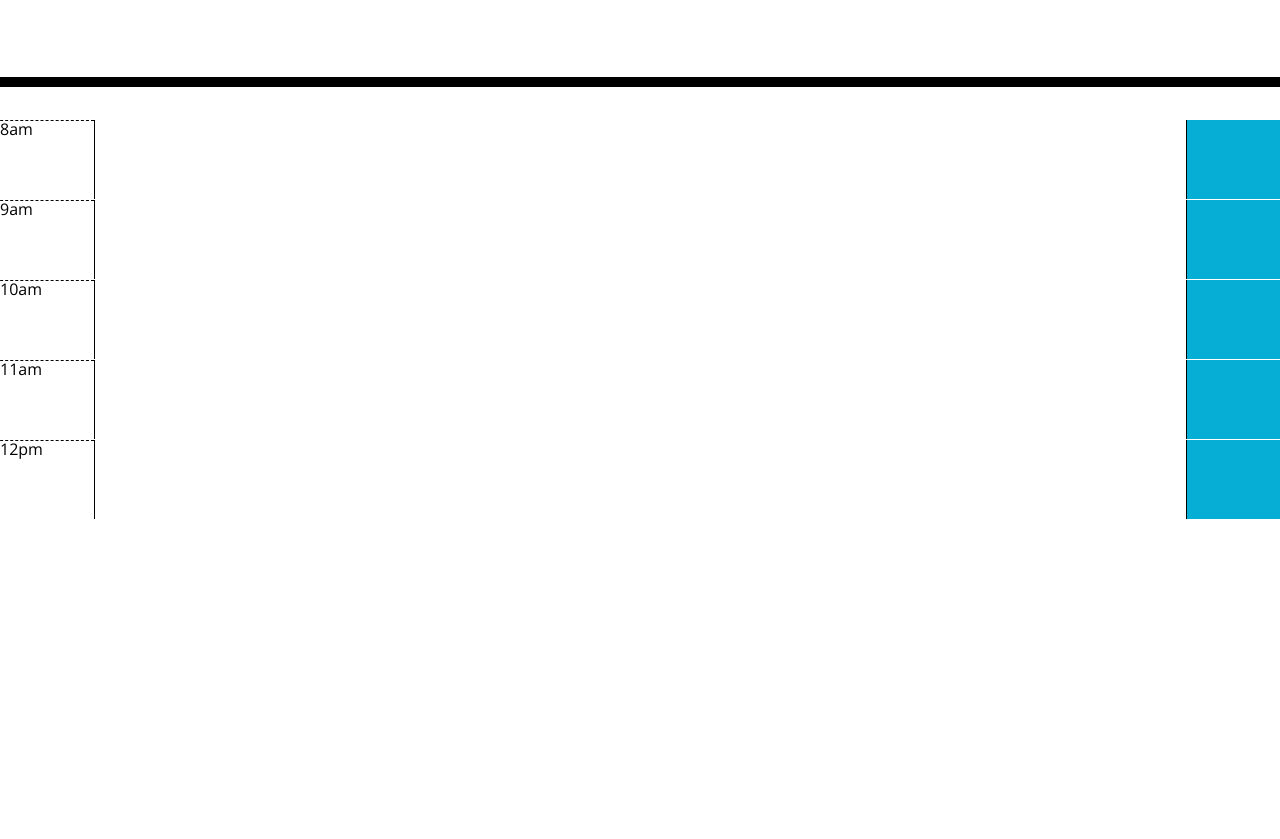
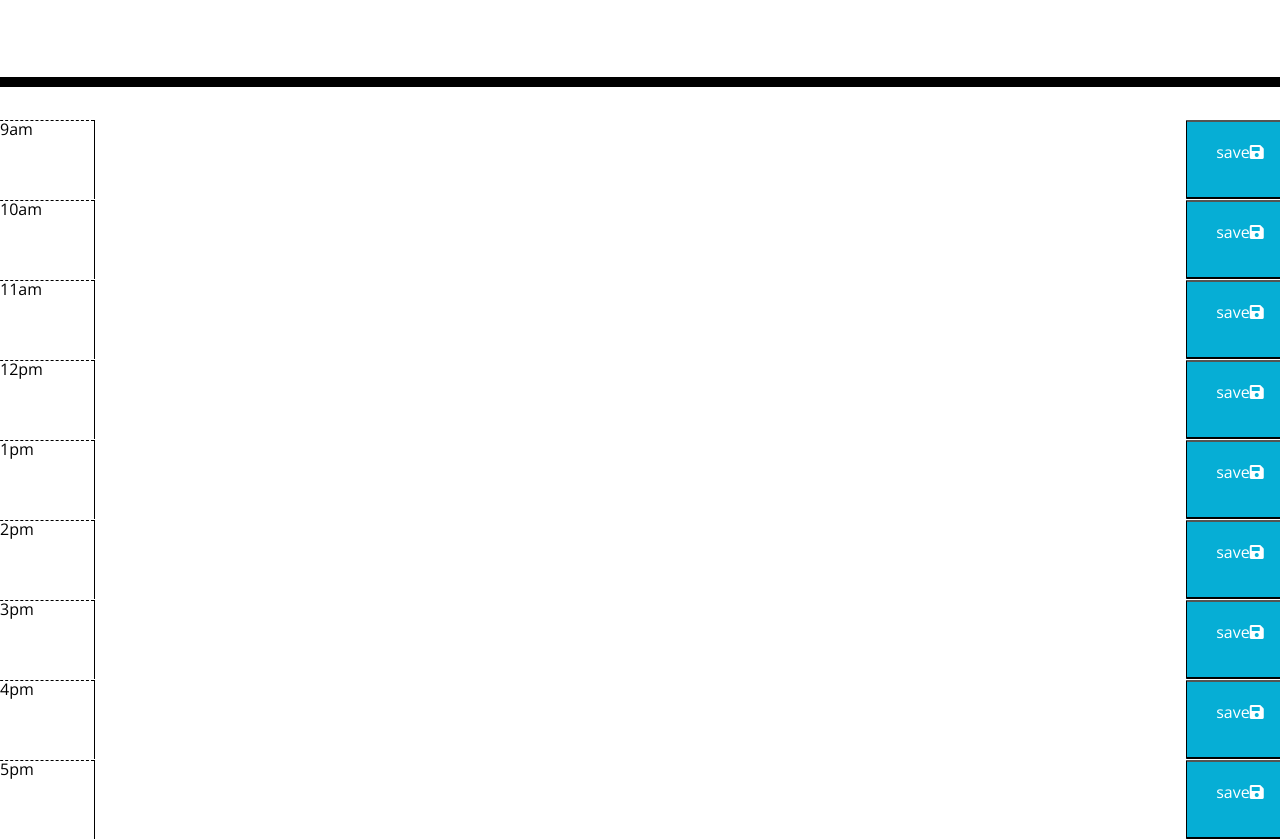
Before and after one commit to bcorporal/Work-Day-Scheduler, a plain HTML site: page index.html in a window 1280 px wide. Shown: the part 181-1020 px from the top of the page. Before the commit the page ends 800 px from the top, so only its background shows below. Drawn offline with nearby package versions, Linux system fonts and the light colour scheme.

Commit message:
Revised time, added disk icon from font awesome

```diff
--- a/index.html
+++ b/index.html
@@ -31,43 +31,61 @@
       <p class="lead">A simple calendar app for scheduling your work day</p>
       <p id="currentDay" class="lead"></p>
     </header>
+
     <div section="container">
       <!-- Timeblocks go here -->
-      <article class="Time-bloc row">
-        <div class="col-md-1 hour">8am</div>
-        <textarea class="col-lg colorcode myInput" id="8"></textarea>
-        <div class="col-md-1 saveBtn"><i class="floppydisk"></i></div>
-      </article>
-      <article class="Time-bloc row">
+
+      <article class="Time-block row">
         <div class="col-md-1 hour">9am</div>
         <textarea class="col-lg colorcode myInput" id="9"></textarea>
-        <div class="col-md-1 saveBtn"><i class="floppydisk"></i></div>
+        <button class="col-md-1 saveBtn">save<i class="fas fa-save"></i>
       </article>
-      <article class="Time-bloc row">
+      <article class="Time-block row">
         <div class="col-md-1 hour">10am</div>
         <textarea class="col-lg colorcode myInput" id="10"></textarea>
-        <div class="col-md-1 saveBtn"><i class="floppydisk"></i></div>
+        <button class="col-md-1 saveBtn">save<i class="fas fa-save"></i>
       </article>
-      <article class="Time-bloc row">
+      <article class="Time-block row">
         <div class="col-md-1 hour">11am</div>
         <textarea class="col-lg colorcode myInput" id="11"></textarea>
-        <div class="col-md-1 saveBtn"><i class="floppydisk"></i></div>
+        <button class="col-md-1 saveBtn">save<i class="fas fa-save"></i>
       </article>
-      <article class="Time-bloc row">
+      <article class="Time-block row">
         <div class="col-md-1 hour">12pm</div>
         <textarea class="col-lg colorcode myInput" id="12"></textarea>
-        <div class="col-md-1 saveBtn"><i class="floppydisk"></i></div>
+        <button class="col-md-1 saveBtn">save<i class="fas fa-save"></i>
+      </article>
+      <article class="Time-block row">
+        <div class="col-md-1 hour">1pm</div>
+        <textarea class="col-lg colorcode myInput" id="1"></textarea>
+        <button class="col-md-1 saveBtn">save<i class="fas fa-save"></i>
       </article>
 
+      <article class="Time-block row">
+        <div class="col-md-1 hour">2pm</div>
+        <textarea class="col-lg colorcode myInput" id="2"></textarea>
+        <button class="col-md-1 saveBtn">save<i class="fas fa-save"></i>
+      </article>
+      <article class="Time-block row">
+        <div class="col-md-1 hour">3pm</div>
+        <textarea class="col-lg colorcode myInput" id="3"></textarea>
+        <button class="col-md-1 saveBtn">save<i class="fas fa-save"></i>
+      </article>
+      <article class="Time-block row">
+        <div class="col-md-1 hour">4pm</div>
+        <textarea class="col-lg colorcode myInput" id="4"></textarea>
+        <button class="col-md-1 saveBtn">save<i class="fas fa-save"></i>
+      </article>
+      <article class="Time-block row">
+        <div class="col-md-1 hour">5pm</div>
+        <textarea class="col-lg colorcode myInput" id="5"></textarea>
+        <button class="col-md-1 saveBtn">save<i class="fas fa-save"></i>
+      </article>
 
       </article>
+    </div>
 
 
-
-
-
-
-    </div>
     <script src="https://code.jquery.com/jquery-1.12.4.js"></script>
     <script src="https://cdnjs.cloudflare.com/ajax/libs/jquery/3.2.1/jquery.min.js"></script>
     <script src="https://cdnjs.cloudflare.com/ajax/libs/moment.js/2.24.0/moment.min.js"></script>
```
